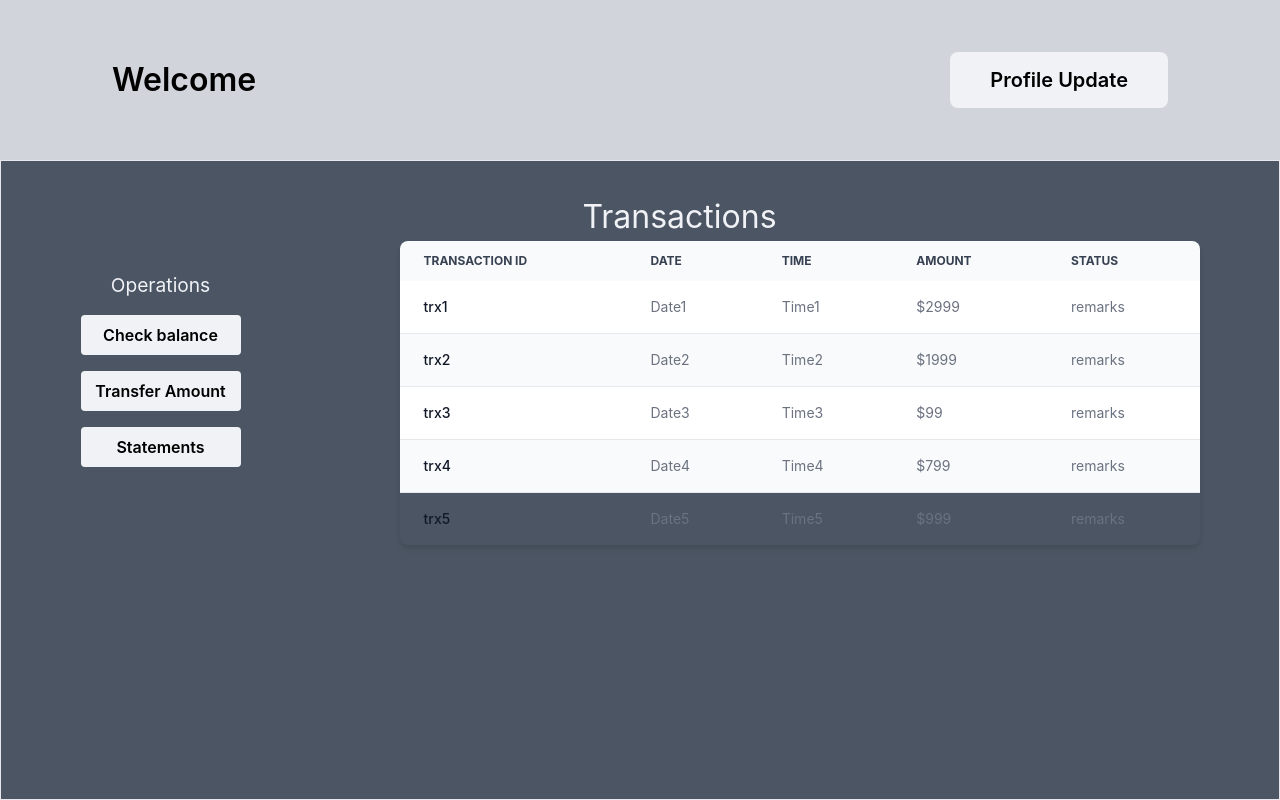
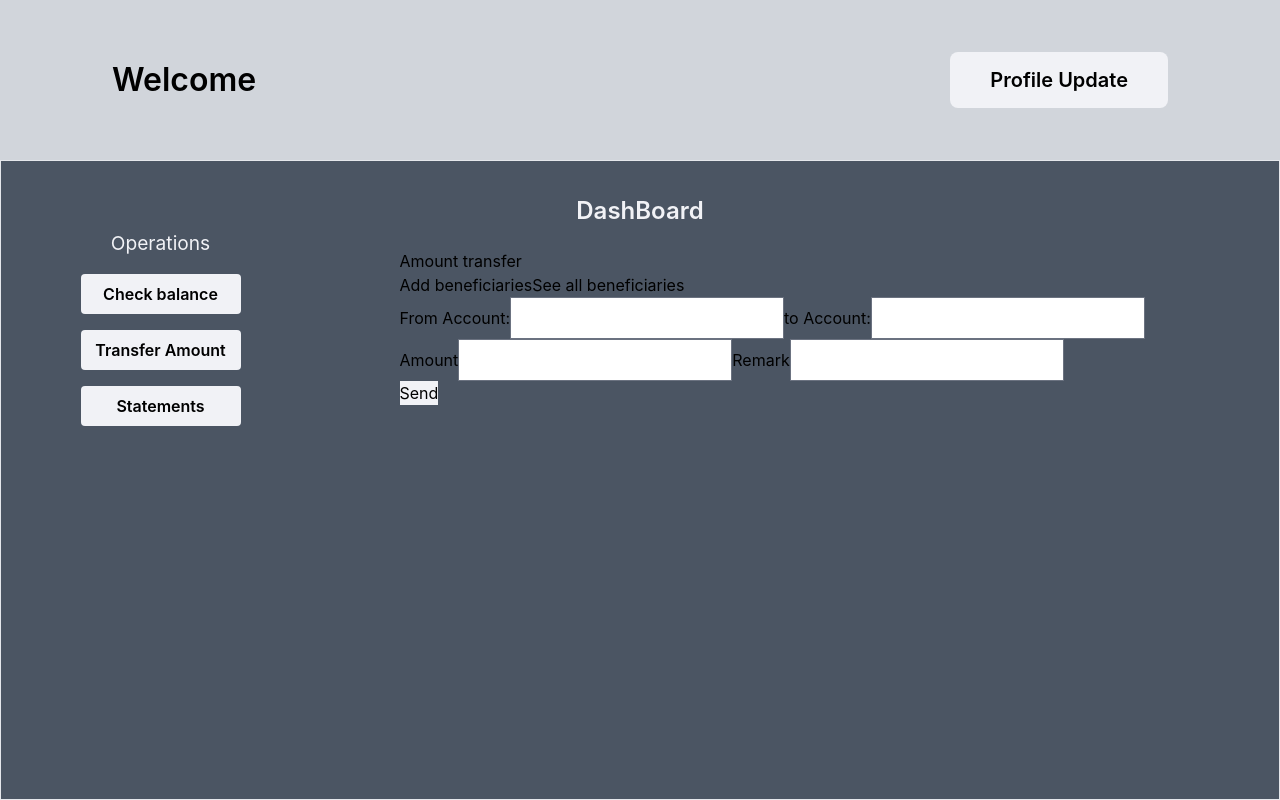
Before and after one commit to anshulghogre4/online-banking-springboot-react, a React (Create React App) app in the folder client/: page /dashboard/trx in a window 1280 px wide. Built offline with nearby package versions, Linux system fonts and the light colour scheme.

Commit message:
updated transfer dashboard

```diff
--- a/client/src/App.js
+++ b/client/src/App.js
@@ -10,6 +10,7 @@ import AboutUs from './Components/AboutUs/AboutUs';
 import ErrorPage from './Components/ErrorPage/ErrorPage';
 import DashBoardBalance from './Components/Dashboard/DashBoardBalance';
 import DashBoardTransactions from './Components/Dashboard/DashBoardTransactions';
+import DashboardTransferMoney from './Components/Dashboard/DashboardTransferMoney';
 
 function App() {
   return (
@@ -19,7 +20,8 @@ function App() {
       <Route path='/signup' element={<Register/>}/>
       <Route path='/dashboard' element={<Dashboard/>}/>
       <Route path='/dashboard/balance' element={<DashBoardBalance/>}/>
-      <Route path='/dashboard/trx' element={<DashBoardTransactions/>}/>
+      <Route path='/dashboard/Stmt' element={<DashBoardTransactions/>}/>
+      <Route path='/dashboard/trx' element={<DashboardTransferMoney/>}/>
       <Route path='/profile' element={<Profile/>}/>
       <Route path='/about' element={<AboutUs/>}/>
       <Route path='/error'element={<ErrorPage/>}/>
--- a/client/src/Components/Dashboard/DashBoardBalance.js
+++ b/client/src/Components/Dashboard/DashBoardBalance.js
@@ -15,8 +15,8 @@ const DashBoardBalance = () => {
 <div className=' flex flex-col justify-center items-center gap-4'>
       <h3 className='text-[1.2rem] text-[#f1f2f6]'>Operations</h3>
       <NavLink to={"/dashboard/balance"} ><button className='w-[10rem] p-2 bg-[#f1f2f6] font-semibold rounded '>Check balance</button></NavLink>
-      <NavLink to={"/dashboard/trx"} > <button className='w-[10rem] p-2 bg-[#f1f2f6] font-semibold rounded '>Transfer Amount</button></NavLink>
-      <button className='w-[10rem] p-2 bg-[#f1f2f6] font-semibold rounded '>Statements</button>
+       <button className='w-[10rem] p-2 bg-[#f1f2f6] font-semibold rounded '>Transfer Amount</button>
+      <NavLink to={"/dashboard/Stmt"} ><button className='w-[10rem] p-2 bg-[#f1f2f6] font-semibold rounded '>Statements</button></NavLink>
 
 </div>
 
--- a/client/src/Components/Dashboard/DashBoardTransactions.js
+++ b/client/src/Components/Dashboard/DashBoardTransactions.js
@@ -17,8 +17,8 @@ const DashBoardTransactions = () => {
 <div className=' flex flex-col justify-center items-center gap-4'>
       <h3 className='text-[1.2rem] text-[#f1f2f6]'>Operations</h3>
       <NavLink to={"/dashboard/balance"} ><button className='w-[10rem] p-2 bg-[#f1f2f6] font-semibold rounded '>Check balance</button></NavLink>
-      <NavLink to={"/dashboard/trx"} > <button className='w-[10rem] p-2 bg-[#f1f2f6] font-semibold rounded '>Transfer Amount</button></NavLink>
-      <button className='w-[10rem] p-2 bg-[#f1f2f6] font-semibold rounded '>Statements</button>
+      <NavLink to={"/dashboard/trx"} ><button className='w-[10rem] p-2 bg-[#f1f2f6] font-semibold rounded '>Transfer Amount</button></NavLink>
+       <NavLink to={"/dashboard/Stmt"}><button className='w-[10rem] p-2 bg-[#f1f2f6] font-semibold rounded '>Statements</button></NavLink>
 </div>
 
 
--- a/client/src/Components/Dashboard/DashboardMain.js
+++ b/client/src/Components/Dashboard/DashboardMain.js
@@ -87,7 +87,7 @@ if (accountNo===null) {
             <h3 className='text-[1.2rem] text-[#f1f2f6]'>Operations</h3>
             <NavLink to={"/dashboard/balance"} ><button className='w-[10rem] p-2 bg-[#f1f2f6] font-semibold rounded '>Check balance</button></NavLink>
             <NavLink to={"/dashboard/trx"} > <button className='w-[10rem] p-2 bg-[#f1f2f6] font-semibold rounded '>Transfer Amount</button></NavLink>
-            <button className='w-[10rem] p-2 bg-[#f1f2f6] font-semibold rounded text-center'>Statements</button>
+            <NavLink  to={"/dashboard/Stmt"} ><button className='w-[10rem] p-2 bg-[#f1f2f6] font-semibold rounded text-center'>Statements</button></NavLink>
 
       </div>
 
--- /dev/null
+++ b/client/src/Components/Dashboard/DashboardTransferMoney.js
@@ -0,0 +1,67 @@
+import React from 'react'
+import NavbarDashboard from './NavbarDashboard'
+import { NavLink } from 'react-router-dom'
+
+const DashboardTransferMoney = () => {
+  return (
+    <div>
+        <NavbarDashboard/>
+        <section className='h-[80vh] bg-gray-600 border pt-[2rem]'>
+
+<h2 className='text-[1.5rem] text-[#f1f2f6] font-semibold text-center'>DashBoard</h2>
+<div className=' flex flex-row justify-around items-center'>
+
+<div className=' flex flex-col justify-center items-center gap-4'>
+      <h3 className='text-[1.2rem] text-[#f1f2f6]'>Operations</h3>
+      <NavLink to={"/dashboard/balance"} ><button className='w-[10rem] p-2 bg-[#f1f2f6] font-semibold rounded '>Check balance</button></NavLink>
+      <NavLink to={"/dashboard/trx"} ><button className='w-[10rem] p-2 bg-[#f1f2f6] font-semibold rounded '>Transfer Amount</button></NavLink>
+      <NavLink to={"/dashboard/Stmt"} ><button className='w-[10rem] p-2 bg-[#f1f2f6] font-semibold rounded '>Statements</button></NavLink>
+
+</div>
+
+
+
+
+<div className='w-[50rem]'>
+        <h2>Amount transfer</h2>
+   <div>
+            <button>Add beneficiaries</button>
+            <button>See all beneficiaries</button>
+
+   </div>
+
+    <div>
+
+        <form >
+        <div>
+            <label htmlFor="fromAccount">From Account:
+                <input type="number" name='fromAccount' id='fromAccount' />
+            </label>
+
+            <label htmlFor="toAccount">to Account:
+                <input type="number" name='toAccount' id='toAccount' />
+            </label>
+        </div>
+
+        <div>
+        <label htmlFor="amount">Amount
+                <input type="number" name='amount' id='amount' />
+            </label>
+            <label htmlFor="Remark">Remark
+                <input type="text" name='Remark' id='Remark' />
+            </label>
+        </div>
+
+        <button className='bg-[#f1f2f6]'>Send</button>
+        </form>
+    </div>
+</div>
+</div>
+</section>
+
+
+    </div>
+  )
+}
+
+export default DashboardTransferMoney
```
